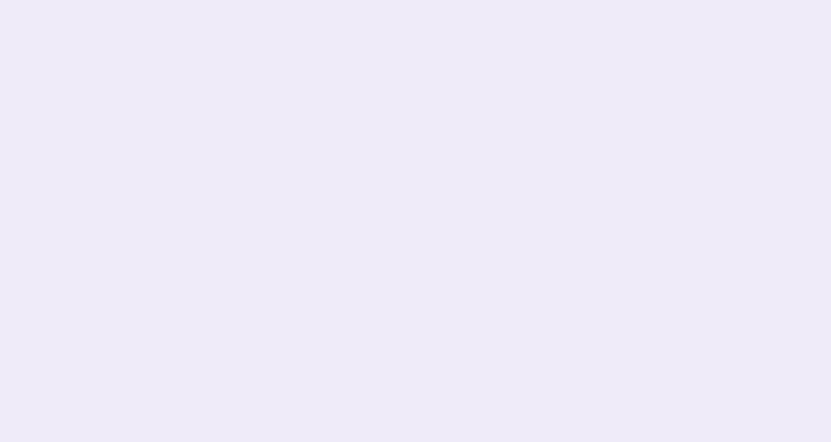
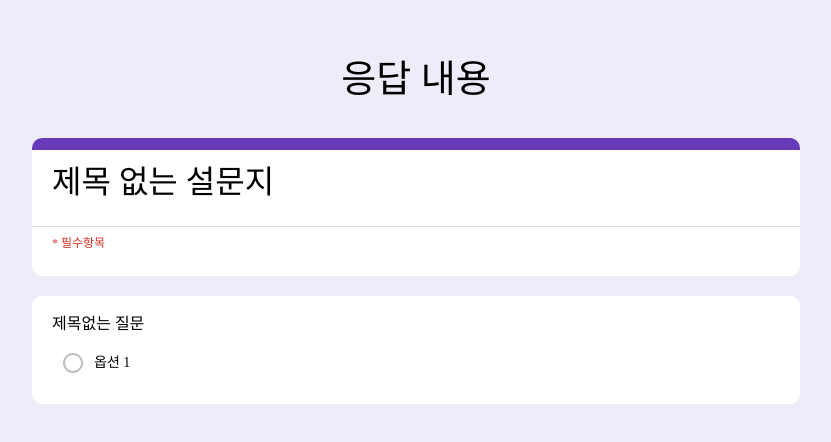
Before and after one commit to yoonncho/Google-Form, a React (Create React App) app: page /result in a window 1280 px wide. Before the commit this address had no page. Shown: the top 442 px of the page, without its empty margins (224-1055 px from the left). Built offline with nearby package versions, Linux system fonts and the light colour scheme.

Commit message:
[feat]: 제출된 설문내용 Result page 구현

```diff
--- a/src/App.tsx
+++ b/src/App.tsx
@@ -1,5 +1,5 @@
 import { BrowserRouter, Routes, Route } from 'react-router-dom';
-import { Main, Preview } from './pages';
+import { Main, Preview, Result } from './pages';
 
 const App = () => {
   return (
@@ -7,6 +7,7 @@ const App = () => {
       <Routes>
         <Route path="/" element={<Main />} />
         <Route path="/preview" element={<Preview />} />
+        <Route path="/result" element={<Result />} />
       </Routes>
     </BrowserRouter>
   );
--- a/src/components/Dropdown/index.tsx
+++ b/src/components/Dropdown/index.tsx
@@ -25,6 +25,7 @@ const Dropdown = ({ questionId, menus, isAnswer }: Props) => {
 
   const location = useLocation();
   const isPreview = location.pathname === '/preview';
+  const isResult = location.pathname === '/result';
 
   const questions = useAppSelector((state) => state.questions);
   const question = questions.find((item) => item.id === questionId);
@@ -37,7 +38,12 @@ const Dropdown = ({ questionId, menus, isAnswer }: Props) => {
   };
 
   const handleAnswerChange = (e: React.ChangeEvent<{ value: unknown }>) => {
-    dispatch(questionActions.markOneAnswer({ id: questionId, optionId: e.target.value, isAnswer: isAnswer }));
+    dispatch(questionActions.markOneAnswer({ id: questionId, optionId: e.target.value, isAnswer }));
+  };
+
+  const showValue = () => {
+    if (isPreview || isResult) return selectedAnswer;
+    else return questionType;
   };
 
   return (
@@ -46,7 +52,8 @@ const Dropdown = ({ questionId, menus, isAnswer }: Props) => {
         <Select
           className={classes.root}
           disableUnderline
-          value={isPreview ? selectedAnswer : questionType}
+          disabled={isResult ? true : false}
+          value={showValue()}
           onChange={isPreview ? handleAnswerChange : handleTypeChange}
         >
           {menus.map((menu) => (
--- a/src/components/Dropdown/style.ts
+++ b/src/components/Dropdown/style.ts
@@ -34,5 +34,6 @@ export const Wrapper = styled.div`
   .menu-content {
     width: 150px;
     overflow: hidden;
+    color: ${styleTheme.color.black};
   }
 `;
--- a/src/components/Question/OptionalQuestion/index.tsx
+++ b/src/components/Question/OptionalQuestion/index.tsx
@@ -19,6 +19,7 @@ const OptionalQuestion = ({ type, optionId, questionId, optionContent, isLast, i
   const dispatch = useDispatch();
   const location = useLocation();
   const isPreview = location.pathname === '/preview';
+  const isResult = location.pathname === '/result';
 
   const handleAddOption = () => {
     isLast && dispatch(questionActions.addOption({ id: questionId, optionId }));
@@ -28,26 +29,36 @@ const OptionalQuestion = ({ type, optionId, questionId, optionContent, isLast, i
     dispatch(questionActions.setOptionContent({ id: questionId, optionId, optionContent: e.target.value }));
   };
 
+  const isChecked = () => {
+    if (isPreview || isResult) return isAnswer;
+    else return false;
+  };
+
+  const isDisabled = () => {
+    if (isResult) return true;
+    else return false;
+  };
+
   const showOptionButton = () => {
     switch (type) {
       case QUESTION_TYPES.ONE_CHOICE:
         return (
           <Radio
             classes={{ root: classes.root, checked: classes.checked }}
-            disabled={isPreview ? false : true}
+            disabled={isDisabled()}
             onClick={() => dispatch(questionActions.markOneAnswer({ id: questionId, optionId, isAnswer }))}
             value={String(optionId)}
-            checked={isPreview ? isAnswer : false}
+            checked={isChecked()}
           />
         );
       case QUESTION_TYPES.MULTIPLE_CHOICE:
         return (
           <Checkbox
             classes={{ root: classes.root, checked: classes.checked }}
-            disabled={isPreview ? false : true}
+            disabled={isDisabled()}
             onChange={() => dispatch(questionActions.markMultipleAnswer({ id: questionId, optionId, isAnswer }))}
             value={String(optionId)}
-            checked={isPreview ? isAnswer : false}
+            checked={isChecked()}
           />
         );
       case QUESTION_TYPES.DROP_DOWN:
@@ -60,7 +71,7 @@ const OptionalQuestion = ({ type, optionId, questionId, optionContent, isLast, i
   return (
     <Wrapper isLast={isLast}>
       {showOptionButton()}
-      {isPreview ? (
+      {isPreview || isResult ? (
         <div className="preview-option">{optionContent}</div>
       ) : (
         <input type="text" value={optionContent} onChange={handleContentChange} onClick={handleAddOption} />
--- a/src/components/TitleBox/index.tsx
+++ b/src/components/TitleBox/index.tsx
@@ -15,10 +15,11 @@ const TitleBox = ({ info, handleChange }: Props) => {
   const location = useLocation();
   const { pathname } = location;
   const isPreview = pathname === '/preview';
+  const isResult = pathname === '/result';
 
   return (
     <Wrapper>
-      {!isPreview ? (
+      {!isPreview && !isResult ? (
         <div className="inputs">
           <input
             type="text"
--- a/src/containers/PreviewContainer/index.tsx
+++ b/src/containers/PreviewContainer/index.tsx
@@ -9,7 +9,7 @@ interface SolveProps {
 }
 
 const PreviewContainer = ({ questionId }: SolveProps) => {
-  const { questions } = useAppSelector((state) => state.form);
+  const questions = useAppSelector((state) => state.questions);
   const selectedQuestion = questions.find((item) => item.id === questionId);
   if (!selectedQuestion) return null;
   const { type: questionType, options, questionContent, isNecessary } = selectedQuestion;
--- a/src/pages/Main.tsx
+++ b/src/pages/Main.tsx
@@ -33,7 +33,7 @@ const Main = () => {
 export const Wrapper = styled.div`
   ${({ theme }) => theme.flexCenter};
   flex-direction: column;
-  margin-top: 100px;
+  margin-top: 140px;
   position: relative;
   margin-bottom: 100px;
 `;
--- a/src/pages/Preview.tsx
+++ b/src/pages/Preview.tsx
@@ -1,3 +1,5 @@
+import { Link } from 'react-router-dom';
+import styled from 'styled-components';
 import { TitleBox } from '../components';
 import { PreviewContainer } from '../containers';
 import { useAppSelector } from '../hooks';
@@ -13,8 +15,23 @@ const Preview = () => {
       {questions.map((question) => (
         <PreviewContainer key={question.id} questionId={question.id} />
       ))}
+      <Link to={'/result'} style={{ textDecoration: 'none' }}>
+        <Button>제출</Button>
+      </Link>
     </Wrapper>
   );
 };
 
+const Button = styled.div`
+  margin-top: 20px;
+  font-size: 16px;
+  padding: 10px 0;
+  width: 80px;
+  border-radius: 5px;
+  cursor: pointer;
+  ${({ theme }) => theme.flexCenter}
+  color: ${({ theme }) => theme.color.white};
+  background: ${({ theme }) => theme.color.purple};
+`;
+
 export default Preview;
--- /dev/null
+++ b/src/pages/Result.tsx
@@ -0,0 +1,34 @@
+import styled from 'styled-components';
+import { useAppSelector } from '../hooks';
+import { TitleBox } from '../components';
+import { PreviewContainer } from '../containers';
+
+const Result = () => {
+  const form = useAppSelector((state) => state.form);
+  const { questions } = form;
+
+  return (
+    <Wrapper>
+      <div className="page-title">응답 내용</div>
+      <TitleBox info={form.form} />
+      {questions.map((question) => (
+        <PreviewContainer key={question.id} questionId={question.id} />
+      ))}
+    </Wrapper>
+  );
+};
+
+export const Wrapper = styled.div`
+  ${({ theme }) => theme.flexCenter};
+  flex-direction: column;
+  margin-top: 60px;
+  position: relative;
+  margin-bottom: 100px;
+
+  .page-title {
+    font-size: 38px;
+    margin-bottom: 40px;
+  }
+`;
+
+export default Result;
--- a/src/pages/index.ts
+++ b/src/pages/index.ts
@@ -1,2 +1,3 @@
 export { default as Main } from './Main';
 export { default as Preview } from './Preview';
+export { default as Result } from './Result';
```
